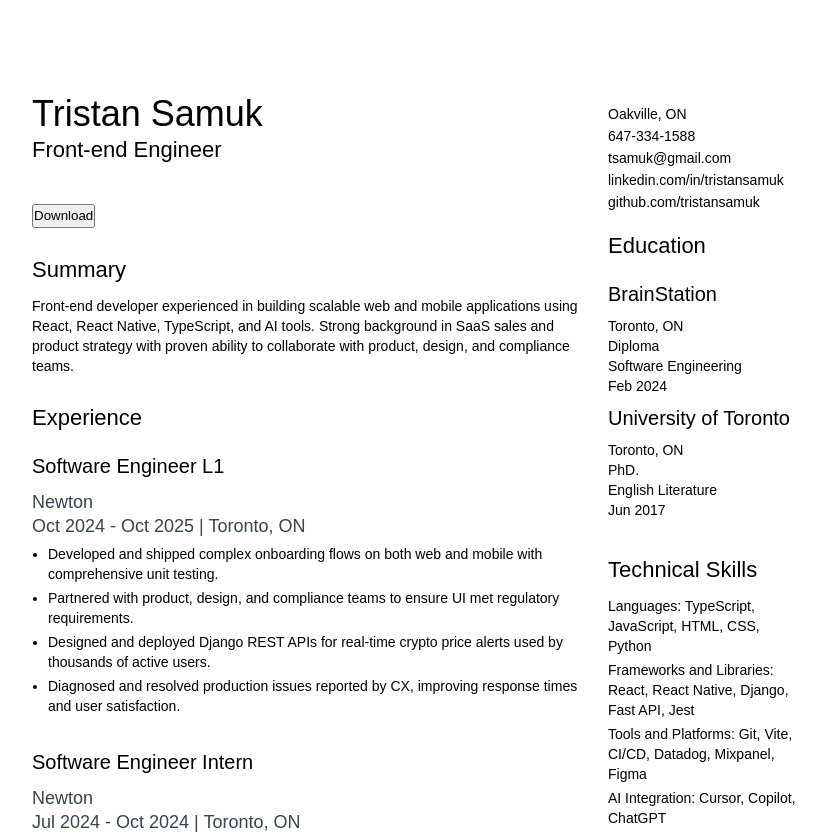
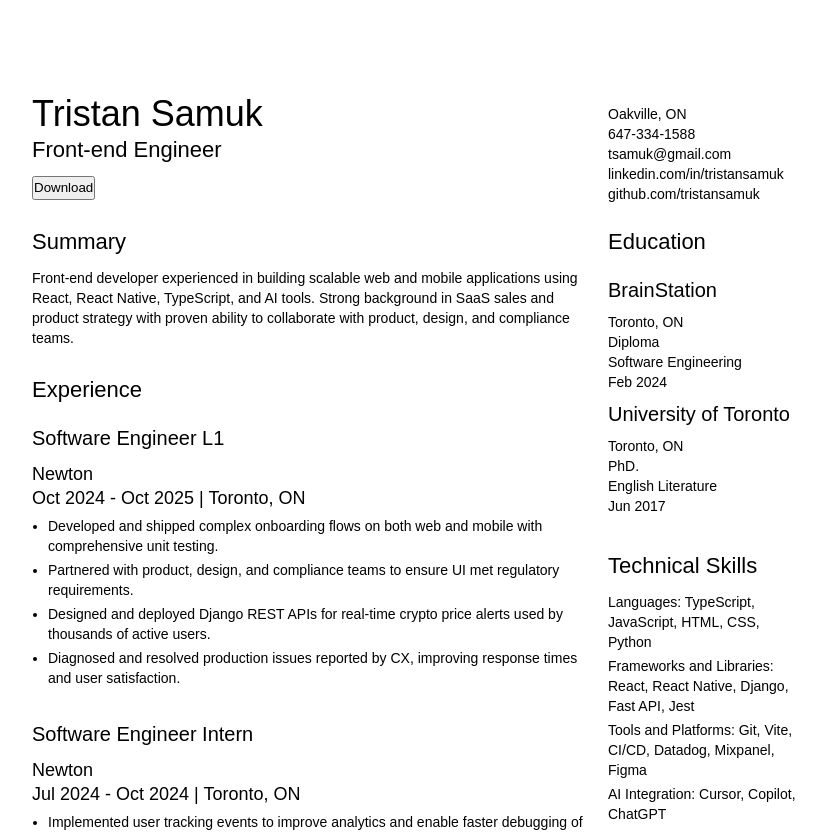
Before and after one commit to tristansamuk/resume, a website built with Vite: page index.html in a window 1280 px wide. Shown: the top 835 px of the page, without its empty margins (224-1046 px from the left). Built offline with nearby package versions, Linux system fonts and the light colour scheme.

Commit message:
Adjust padding and margins to line up Experience and Education headings

```diff
--- a/components/contact/contact.css
+++ b/components/contact/contact.css
@@ -1,3 +1,3 @@
 .contact__list {
-  gap: 2px;
+  gap: 0px;
 }
--- a/components/education/education.css
+++ b/components/education/education.css
@@ -1,3 +1,3 @@
 .education__header {
-  padding-top: 0px;
+  padding-top: var(--spacing-1);
 }
--- a/components/header/header.css
+++ b/components/header/header.css
@@ -6,5 +6,5 @@
 
 .header__job-title {
   padding-top: var(--spacing-4);
-  margin-bottom: 28px;
+  /* margin-bottom: var(--spacing-1); */
 }
--- a/styles/global.css
+++ b/styles/global.css
@@ -92,12 +92,12 @@ h3 {
 h4 {
   padding-top: var(--spacing-1);
   font-size: var(--font-size-h4);
-  color: var(--text-color-subheading);
+  color: var(--text-color-heading);
   font-weight: var(--font-weight-light);
 }
 
 /* Utility */
 
 .hidden {
-  display: none;
+  opacity: 0;
 }
--- a/styles/variables.css
+++ b/styles/variables.css
@@ -4,7 +4,6 @@
   --background-primary: #ffffff;
   --text-color-primary: #000000;
   --text-color-heading: #000000;
-  --text-color-subheading: #36454f;
 
   /* Spacing */
 
```
